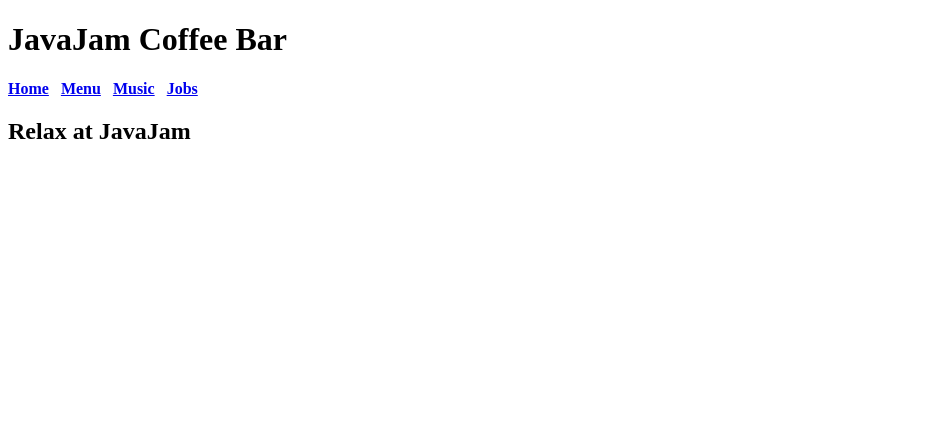
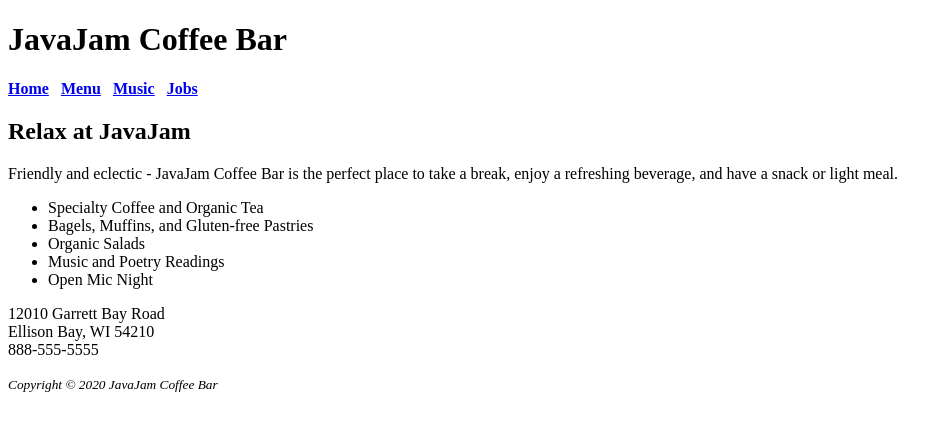
Before and after one commit to bbcsnj/JavaJam, a plain HTML site: page index.html in a window 1280 px wide. Shown: the whole page, without its empty margins (0-952 px from the left). Drawn offline with Linux system fonts and the light colour scheme.

Commit message:
Update index.html

```diff
--- a/index.html
+++ b/index.html
@@ -15,6 +15,19 @@
 </b>
 </nav>
 <h2>Relax at JavaJam</h2>
-
+<p>Friendly and eclectic - JavaJam Coffee Bar is the perfect place to take a break, enjoy a refreshing beverage, and have a snack or light meal.</p>
+<ul>
+  <li>Specialty Coffee and Organic Tea</li>
+  <li>Bagels, Muffins, and Gluten-free Pastries</li>
+  <li>Organic Salads</li>
+  <li>Music and Poetry Readings</li>
+  <li>Open Mic Night</li>
+</ul>
+<div>
+12010 Garrett Bay Road<br>
+Ellison Bay, WI 54210<br>
+888-555-5555
+</div>
+<p><i><small>Copyright &copy; 2020 JavaJam Coffee Bar</small></i></p>
 </body>
 </html>
```
